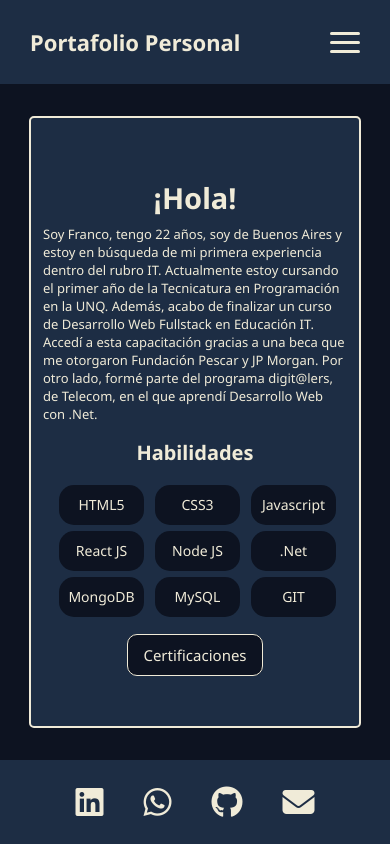
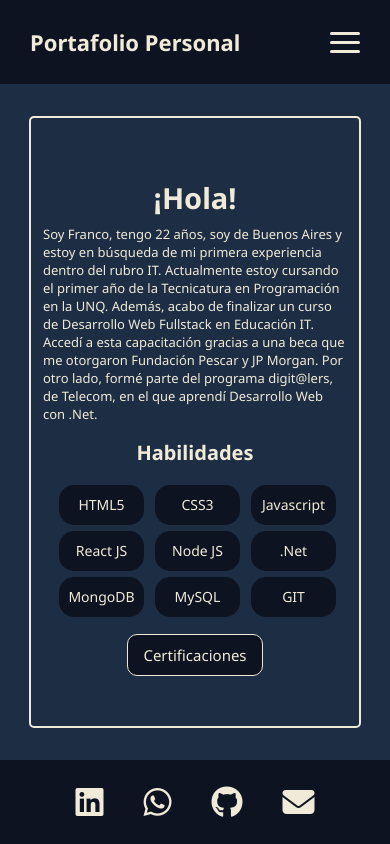
Before and after one commit to fleonelherrera/portfolio, a React (Create React App) app: page /aboutme in a window 390 px wide. Built offline with nearby package versions, Linux system fonts and the light colour scheme.

Commit message:
cambie colores

```diff
--- a/src/App.css
+++ b/src/App.css
@@ -18,5 +18,5 @@
 }
 
 body {
-    background: var(--negro)
+    background: var(--azul-oscuro);
 }
--- a/src/styles/footer.css
+++ b/src/styles/footer.css
@@ -10,7 +10,7 @@
 .footer {
     width: 100%;
     height: 10vh;
-    background-color: var(--azul-oscuro);
+    background-color: var(--negro);
     color: var(--fuente);
     display: flex;
     flex-direction: row;
--- a/src/styles/navbar.css
+++ b/src/styles/navbar.css
@@ -9,7 +9,7 @@
 .header {
     width: 100%;
     height: 10vh;
-    background-color: var(--azul-oscuro);
+    background-color: var(--negro);
     display: flex;
     align-items: center;
     justify-content: space-between;
@@ -69,7 +69,7 @@
         right: 0;
         width: 100vw;
         height: 0;
-        background-color: var(--azul-oscuro);
+        background-color: var(--negro);
         transition: 0.5s;
         overflow: hidden;
     }
```
